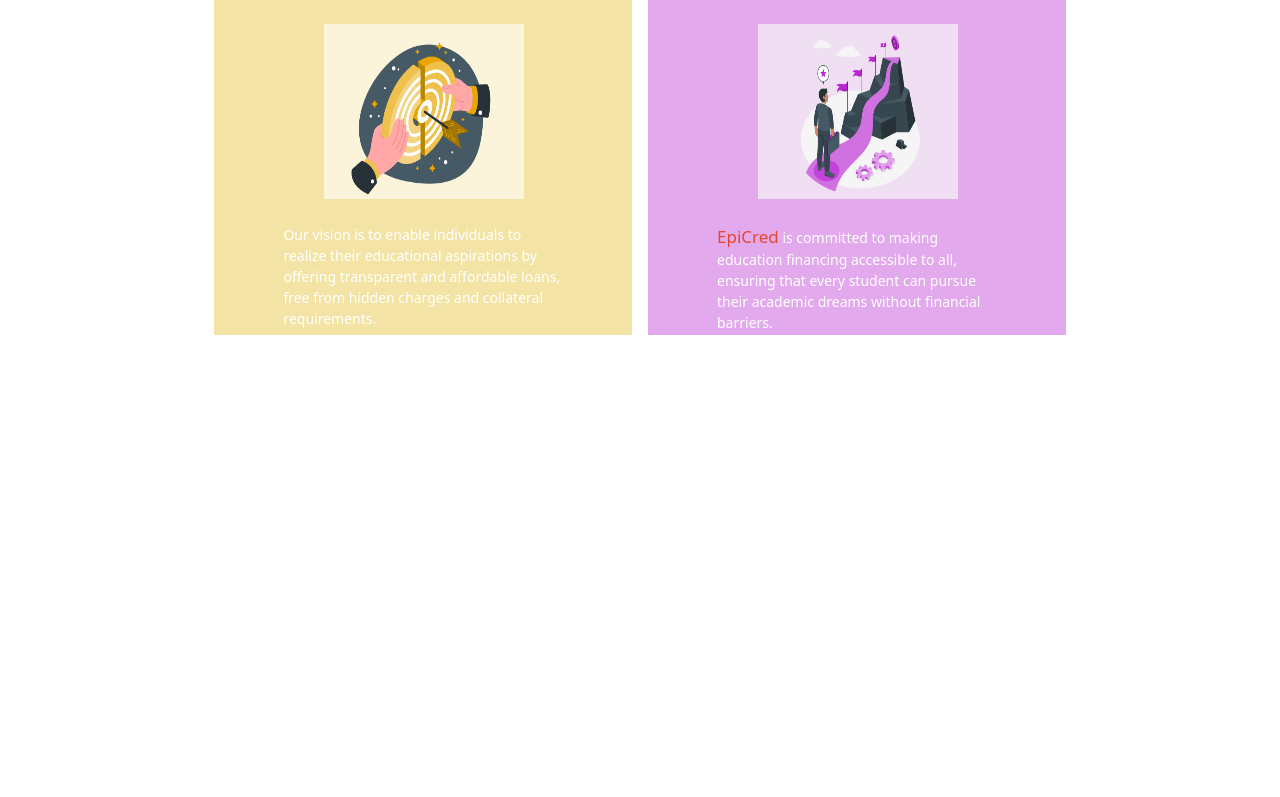
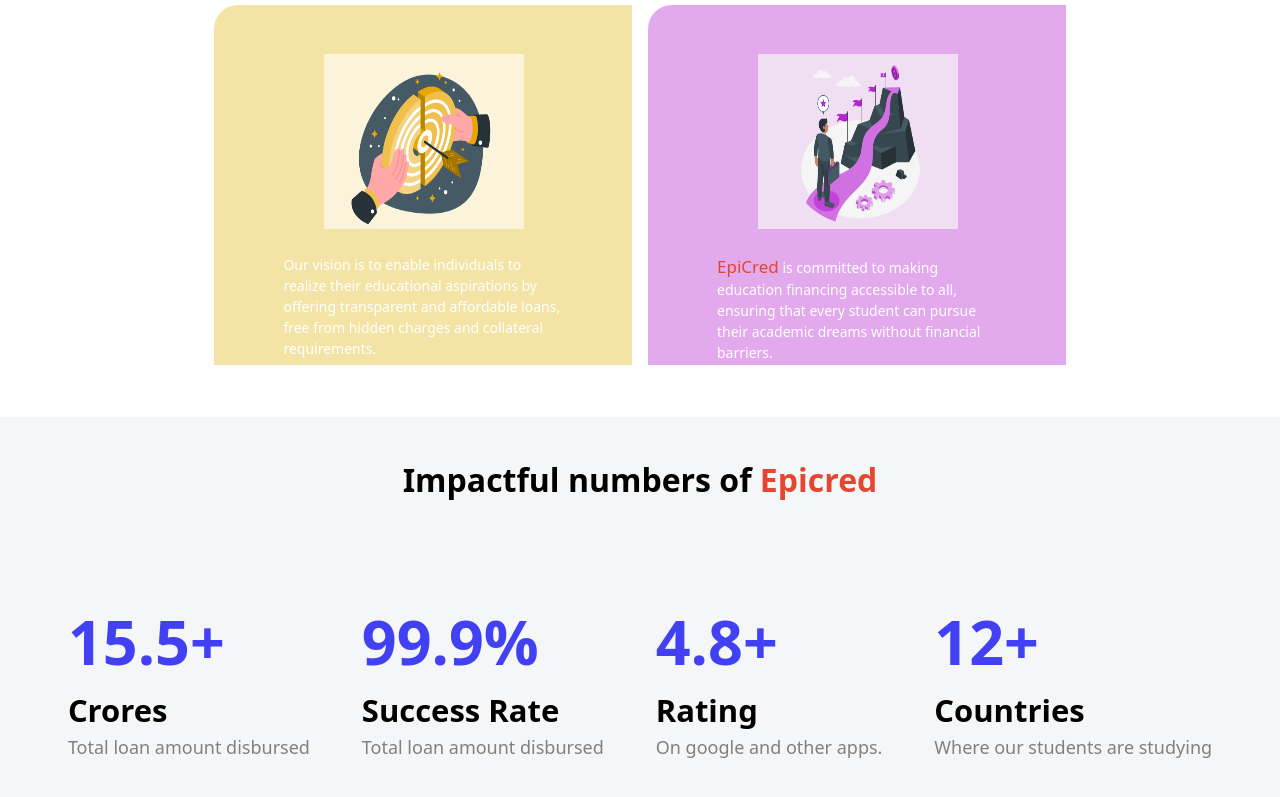
Before and after one commit to CHEEMS-1206/epicred-intern-assignment, a Next.js app: page /about-us in a window 1280 px wide. Shown: the part 803-1600 px from the top of the page. Before the commit the page ends 1190 px from the top, so only its background shows below. Built offline with nearby package versions, Linux system fonts and the light colour scheme.

Commit message:
completed the impactful numbers section of the page

```diff
--- a/src/app/about-us/page.js
+++ b/src/app/about-us/page.js
@@ -3,6 +3,7 @@
 import Banner from "../../components/Banner";
 import About from "../../components/About";
 import VisionMission from "../../components/VisionMission";
+import ImpactNumbers from "../../components/ImpactfulNumbers";
 
 export default function AboutUs() {
   return (
@@ -14,6 +15,7 @@
       <Banner />
       <About />
       <VisionMission />
+      <ImpactNumbers />
     </>
   );
 }
--- a/src/app/globals.css
+++ b/src/app/globals.css
@@ -60,6 +60,8 @@
 .section-title {
   width: max-content;
   height: 50px;
+  font-size: 32px;
+  margin-top: 15px;
 }
 .sub-title-section {
   color: var(--body-banner-color);
@@ -96,6 +98,7 @@
   opacity: 0px;
 }
 
+/* // mission and visions page  */
 .mission-vision-section {
   width: 100%;
   display: flex;
@@ -103,7 +106,6 @@
   align-items: center;
   flex-direction: column;
 }
-
 .mission-vision-section .component-holder {
   width: 70%;
   margin: 20px 15%;
@@ -129,10 +131,44 @@
   background-color: rgba(236, 210, 106, 0.6);
 }
 #visionImage {
-  background-color:rgba(209, 113, 225, 0.6);
+  background-color: rgba(209, 113, 225, 0.6);
 }
-.image-mis-vis{
+.image-mis-vis {
   height: 175px;
   width: 200px;
   margin: 25px auto;
 }
+
+/* // impactful numbers  */
+
+.imp-num-section {
+  width: 100%;
+  display: flex;
+  justify-content: center;
+  align-items: center;
+  flex-direction: column;
+  background-color: rgba(245, 246, 247, 1);
+}
+.num-container{
+  margin: 50px 0;
+  display: flex;
+  width: 100%;
+  flex-direction: row;
+  justify-content: space-evenly;
+  align-items: center;
+}
+.numberVal{
+  font-size: 61px;
+  font-weight: 700;
+  color: rgb(65, 65, 243);
+}
+.number-val-title{
+  font-size: 31px;
+  font-weight: 700;
+  color:black
+}
+.number-val-desc{
+  font-size: 18px;
+  font-weight: 300;
+  color:grey
+}
--- /dev/null
+++ b/src/components/ImpactfulNumbers.js
@@ -0,0 +1,39 @@
+import React from "react";
+
+const ImpactNumbers = () => {
+  return (
+    <section className="p-8 flex imp-num-section">
+      <h2 className="text-2xl font-bold mb-4 section-title">
+        Impactful numbers of <span className="sub-title-section">Epicred</span>
+      </h2>
+
+      <div className="flex-1 num-container">
+        <div className="p-4">
+          <p className="numberVal">15.5+</p>
+          <h2 className="number-val-title">Crores</h2>
+          <p className="number-val-desc">Total loan amount disbursed</p>
+        </div>
+        <div className="p-4">
+          {" "}
+          <p className="numberVal">99.9%</p>
+          <h2 className="number-val-title">Success Rate</h2>
+          <p className="number-val-desc">Total loan amount disbursed</p>
+        </div>
+        <div className="p-4">
+          {" "}
+          <p className="numberVal">4.8+</p>
+          <h2 className="number-val-title">Rating</h2>
+          <p className="number-val-desc">On google and other apps.</p>
+        </div>
+        <div className="p-4">
+          {" "}
+          <p className="numberVal">12+</p>
+          <h2 className="number-val-title">Countries</h2>
+          <p className="number-val-desc">Where our students are studying</p>
+        </div>
+      </div>
+    </section>
+  );
+};
+
+export default ImpactNumbers;
```
